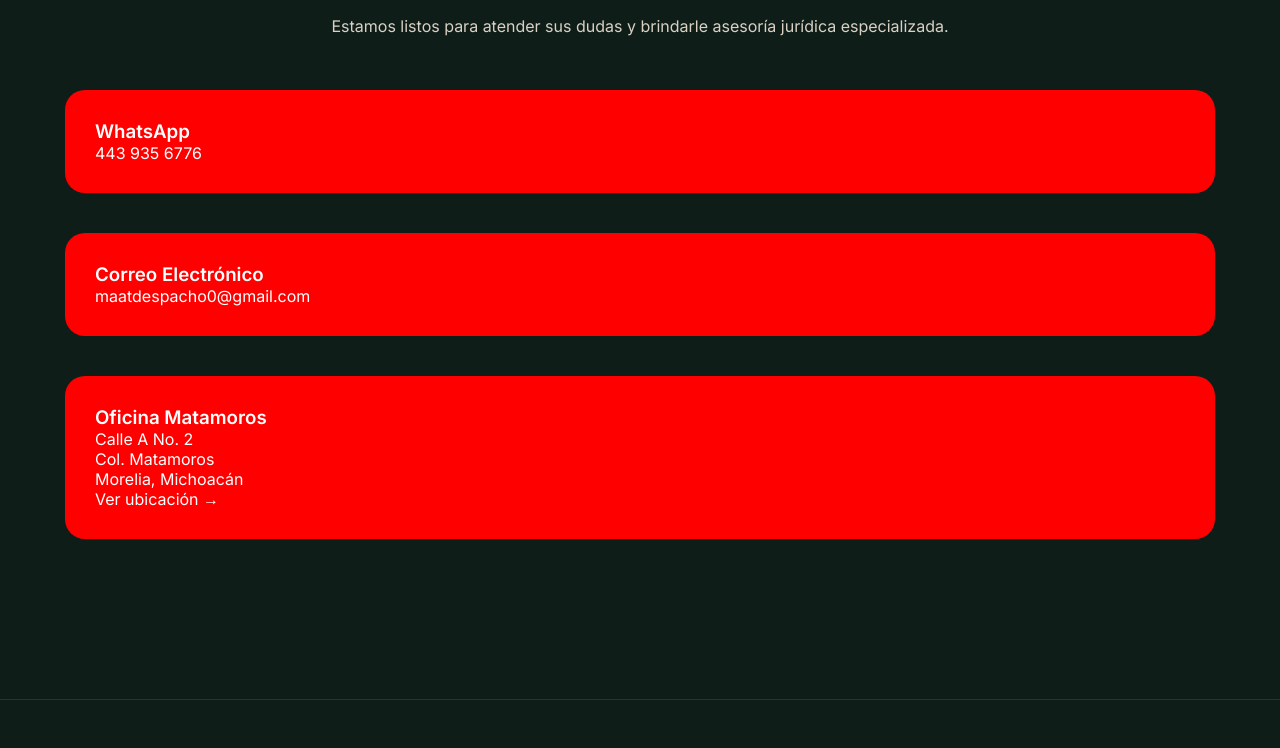
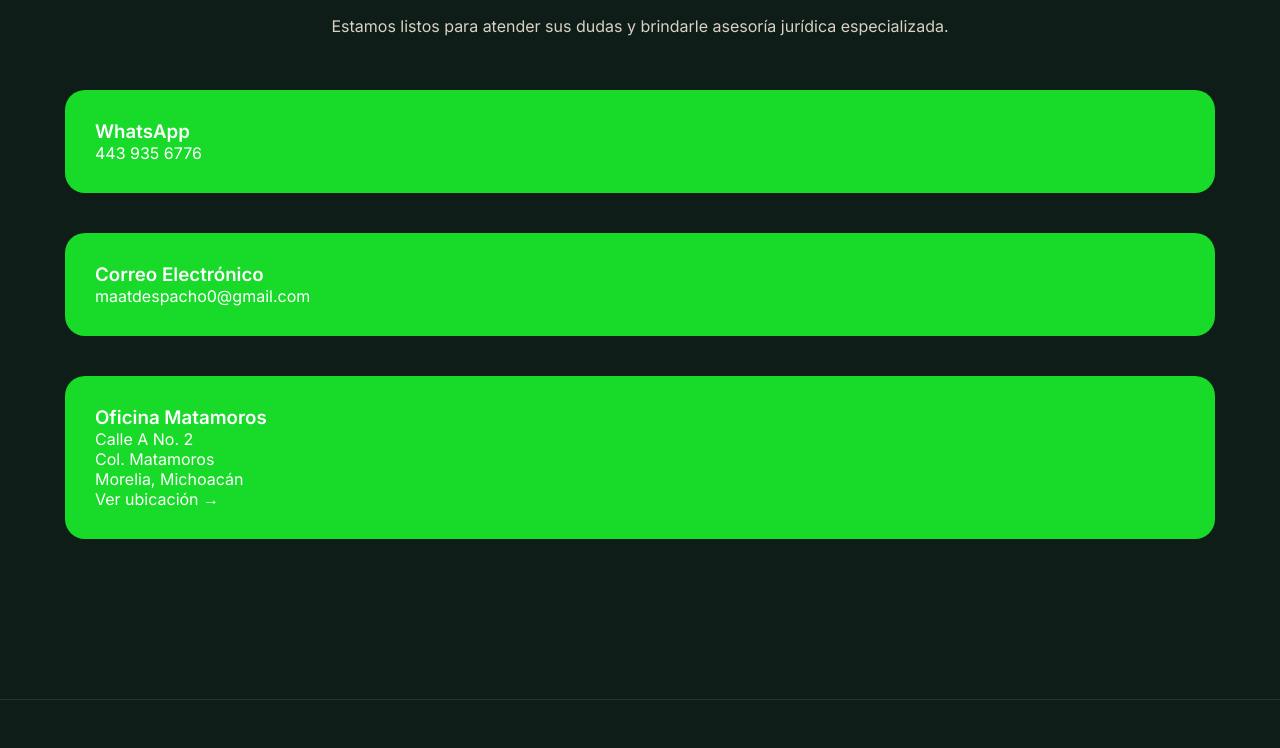
Before and after one commit to DanielRC23/maatlex, a plain HTML site: page index.html in a window 1280 px wide. Shown: the part 3333-4081 px from the top of the page. Drawn offline with Linux system fonts and the light colour scheme.

Commit message:
test verde 1

```diff
--- a/css/style.css
+++ b/css/style.css
@@ -903,5 +903,5 @@ outline:10px solid red !important;
 }
 
 .contact-card{
-    background:red !important;
+    background:rgb(23, 219, 40) !important;
 }
```
